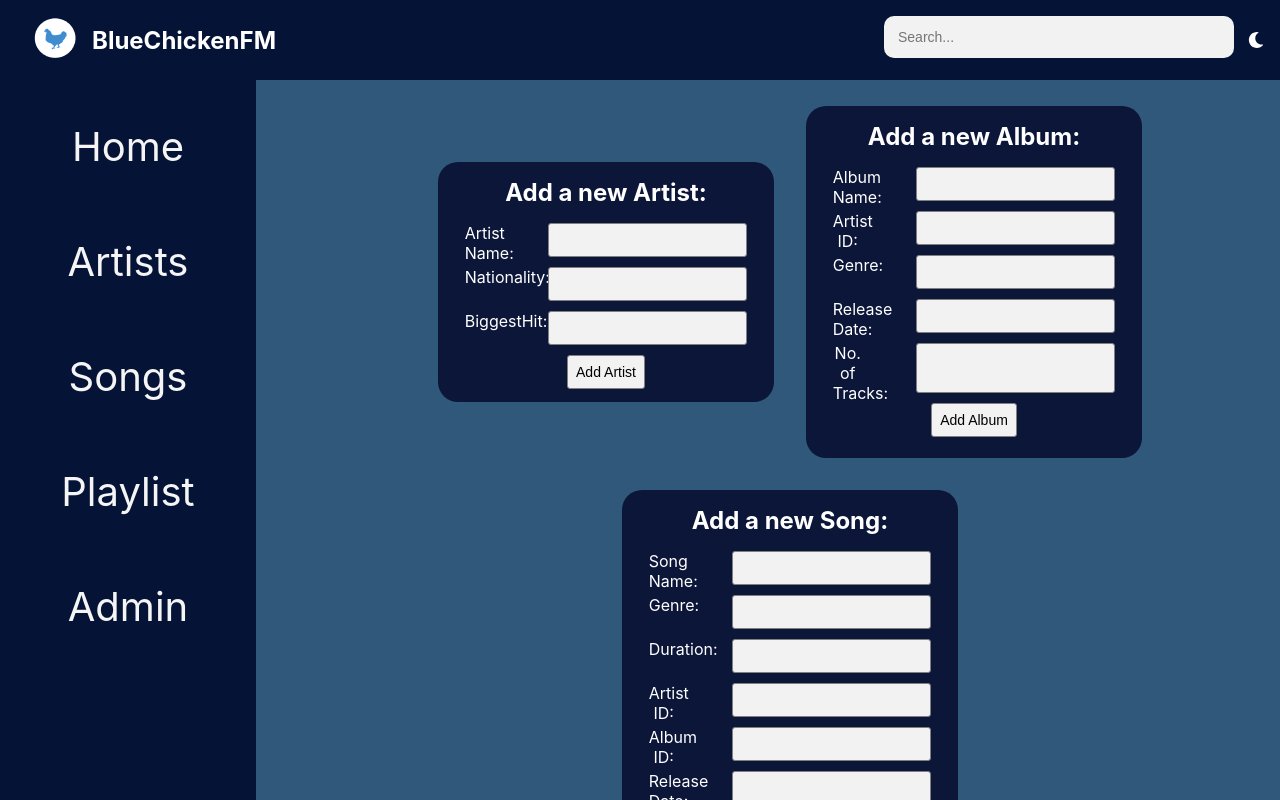
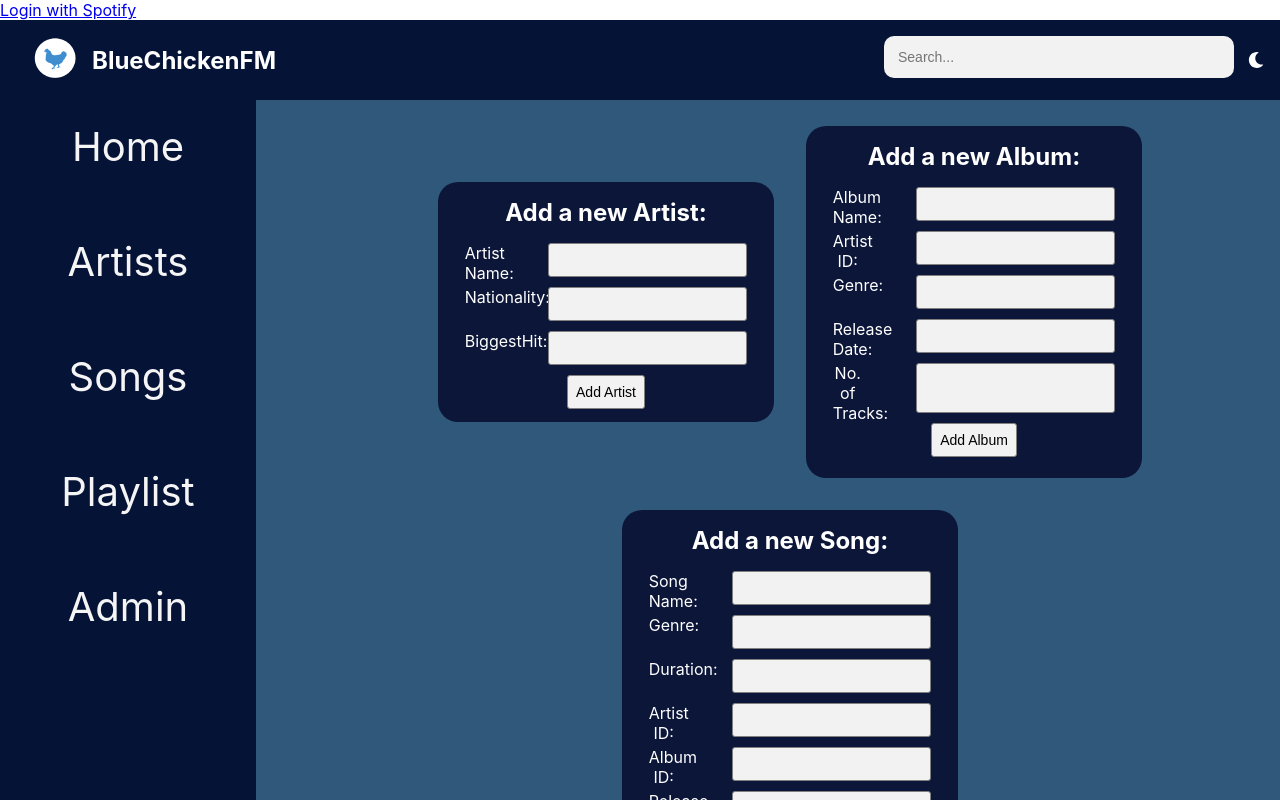
Before and after one commit to aaisharif/Client-Side-Project, a React (Create React App) app: page /admin in a window 1280 px wide. Shown: the top 800 px of the page. Built offline with nearby package versions, Linux system fonts and the light colour scheme; no server answers; a web font is replaced by a local one.

Commit message:
spotify api added

```diff
--- a/src/App.js
+++ b/src/App.js
@@ -6,7 +6,7 @@ import Navbar from './components/navbar/Navbar';
 import AlbumContainer from './containers/AlbumContainer';
 import SongContainer from './containers/SongContainer'
 import AdminContainer from './components/admin/AdminContainer';
-
+import Login from './components/login/Login';
 
 function App() {
   return (
@@ -17,6 +17,8 @@ function App() {
     // </div>
 
     <div className="App">
+     <Login/>
+
     <Router>
       <Sidebar />
       <Switch>
--- a/src/components/albums/AlbumList.js
+++ b/src/components/albums/AlbumList.js
@@ -8,6 +8,30 @@ import greenChicken from './chickens/green-chicken.PNG'
 import forChickens from './chickens/forchickens.png'
 
 const AlbumList = ({ albums }) => {
+
+const AUTH_URL = "https://accounts.spotify.com/authorize?client_id=de43b3ce734a46a1a0c1b276564fcd50&response_type=code&redirect_uri=http://localhost:3000&scope=streaming%20user-read-email%20user-read-private%20user-library-read%20user-library-modify%20user-read-playback-state%20user-modify-playback-state"
+
+    const clientId = 'de43b3ce734a46a1a0c1b276564fcd50';
+    const clientSecret = '32d35be5727f4d69b15fcdd24accc117';
+
+    const getToken = () => {
+
+        fetch("https://accounts.spotify,com/api.token", {
+            method: 'POST',
+            headers: {
+                'Content-Type' : 'application/x-www-form-urlencoded',
+                'Authorization' : 'Basic ' + btoa(clientId + ':' + clientSecret)
+            },
+            body: 'grant_type=client_credentials'
+        })
+            .then(res=> res.json()).then(data=>data.access_tokem)
+
+    }
+
+console.log(getToken)
+
+
+
 
     const albumComponents = albums.map(album => {
 
--- /dev/null
+++ b/src/components/login/Login.js
@@ -0,0 +1,16 @@
+import React from 'react'
+
+function Login() {
+
+    const AUTH_URL = "https://accounts.spotify.com/authorize?client_id=b512eb797d5b406591a6869217308698&response_type=code&redirect_uri=http://localhost:3000&scope=streaming%20user-read-email%20user-read-private%20user-library-read%20user-library-modify%20user-read-playback-state%20user-modify-playback-state"
+
+    return (
+        <div>
+            <a href={AUTH_URL}>
+                Login with Spotify
+            </a>
+        </div>
+    )
+}
+
+export default Login
```
